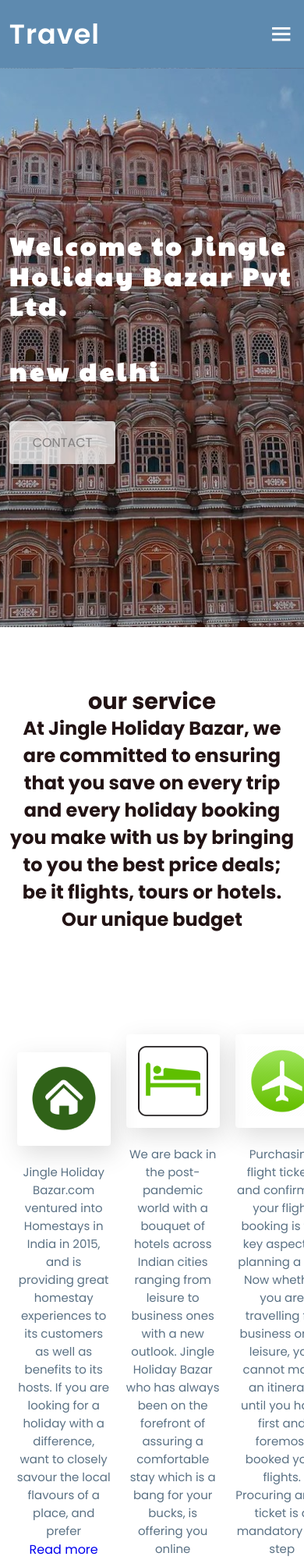
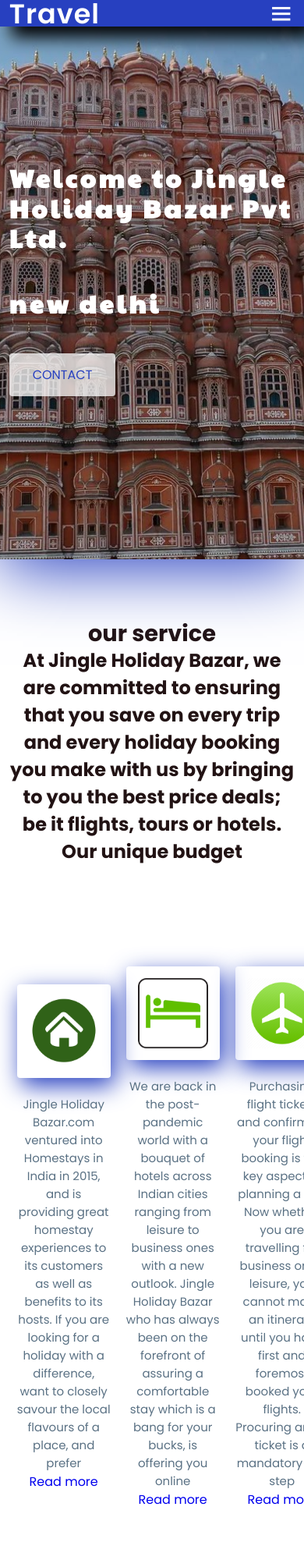
Before and after one commit to umeshjonwal/jingleclone, a plain HTML site: page index.html in a window 390 px wide. Shown: the top 2000 px of the page at 78% size. Drawn offline with nearby package versions, Linux system fonts and the light colour scheme.

Commit message:
Update style.css

```diff
--- a/css/style.css
+++ b/css/style.css
@@ -6,13 +6,15 @@
   text-decoration: none;
   list-style: none;
   scroll-behavior: smooth;
+
 }
 
 :root {
   --bg-color: #ffffff;
   --text-color: #221314;
   --second-color: #5a7184;
-  --main-color: #827f7f;
+  --main-color:  #2740C0;
+  ;
   --big-font: 6rem;
   --h2-font: 3rem;
   --p-font: 1.1rem;
@@ -21,23 +23,29 @@
 }
 
 body {
+
   background: var(--bg-color);
   color: var(--text-color);
+
 }
 
 header {
-  position: relative;
+  position: fixed;
   top: 0;
   right: 0;
   width: 100%;
+  height: 11px;
   z-index: 1000;
   display: flex;
   align-items: center;
   justify-content: space-between;
-  padding: 30px 18%;
+  padding: 50px 2%;
   background: transparent;
   transition: ease .40s;
-  background-color:#5E8AAF;
+  background-color: rgb(39, 64, 192);
+box-shadow:14px 14px 22px black;
+
+
 
 
 }
@@ -51,6 +59,7 @@
 
 .navbar {
   display: flex;
+
 }
 .navbar a{
   color: var(--bg-color);
@@ -89,6 +98,7 @@
   display: grid;
   grid-template-columns: repeat(1, 1fr);
   align-items: center;
+  box-shadow: 0px 12px 82px #2740C0;
 }
 .home-text h2 {
   /* font-size: var(--big-font); */
@@ -153,10 +163,11 @@
   height: 120px;
   width: 120px;
   padding: 15px;
-  box-shadow: 5px 10px 30px rgb(85 85 85 / 20%);
+  box-shadow: 5px 10px 30px #2740C0;
   border-radius: 4px;
   margin-bottom: 15px;
   cursor: pointer;
+
 
 }
 
@@ -203,6 +214,12 @@
 .thumb img {
   width: 100%;
   height: auto;
+  box-shadow: 12px 12px 12px #2740C0;
+border-radius: 115%;
+}
+.thumb img:hover {
+  filter: brightness(90%) hue-rotate(45deg);
+  transform: scale(1.04);
 }
 
 .thumb h3 {
@@ -251,6 +268,7 @@
   align-items: center;
   margin-top: 5rem;
 
+
 }
 .col-content {
   position: relative;
@@ -264,6 +282,9 @@
   filter: brightness(80%);
   transition: all .3s cubic-bezier(0.495, 0.05, 0.55, 0.95);
   will-change: filter;
+  box-shadow: 12px 12px 12px rgb(61, 61, 61);
+  /* border-radius: 50%; */
+
 }
 
 .col-content h5 {
@@ -288,6 +309,7 @@
   filter: brightness(100%) hue-rotate(45deg);
   transform: scale(1.04);
   cursor: pointer;
+
 }
 
 .newsletter {
@@ -420,6 +442,16 @@
   font-size: 14px;
   letter-spacing: 2px;
 }
+::-webkit-scrollbar{
+  width: 14px;
+}
+::-webkit-scrollbar-thumb{
+  background: linear-gradient(transparent,#121bcb);
+  border-radius: 6px;
+}
+::-webkit-scrollbar-thumb:hover{
+  background: linear-gradient(transparent,#3d20a6);
+}
 
 @media (max-width: 1400px){
   header{
@@ -497,6 +529,10 @@
     width: 50%;
     margin-bottom: 12ppx;
   }
+  .container-box{
+    display:inline-block;
+    position: relative;
+  }
 
 }
 
@@ -506,6 +542,9 @@
 }
 .newsletter form {
   width: 350px;
+}
+.container-box{
+  position:relative
 }
 :root {
   --big-font: 3.8rem;
@@ -519,4 +558,10 @@
   height: 85vh;
   transition: .2s;
 }
+.package-content{
+  display:inline-block;
+  position: sticky;
 }
+
+
+}
```
